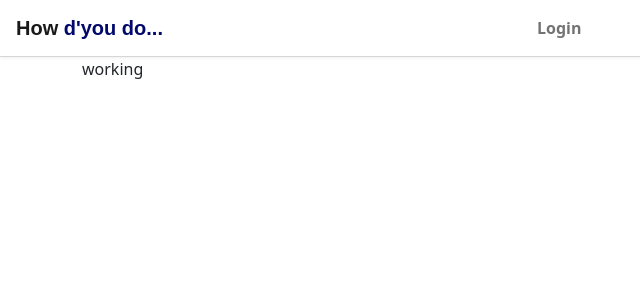
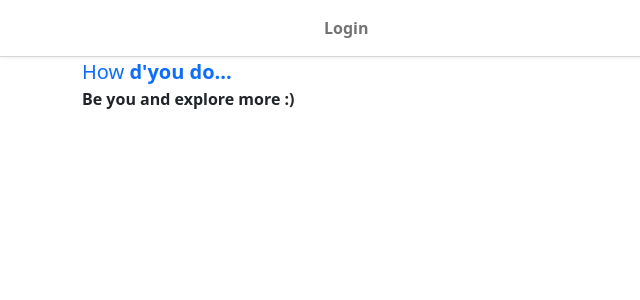
Before and after one commit to AravindRaveendran-inGit/social_media, a Django app: page / in a window 1280 px wide. Shown: the top 300 px of the page, without its empty margins (0-640 px from the left). Run offline with Django 3.2, Linux system fonts and the light colour scheme.

Commit message:
Completed.

```diff
--- a/social_application/settings.py
+++ b/social_application/settings.py
@@ -53,7 +53,7 @@ LOGIN_REDIRECT_URL = '/feeds'
 ACCOUNT_AUTHENTICATION_METHOD = 'email'
 ACCOUNT_EMAIL_REQUIRED = True
 ACCOUNT_EMAIL_UNIQUE = True
-ACCOUNT_EMAIL_VERIFICATION = 'mandatory'
+# ACCOUNT_EMAIL_VERIFICATION = 'mandatory'
 
 
 if DEBUG:
@@ -62,8 +62,8 @@ if DEBUG:
 # EMAIL_USE_TLS = True
 # EMAIL_HOST = 'smtp.gmail.com'
 # EMAIL_PORT = '587'
-# EMAIL_HOST_USER = 'jarvisversion0.0@gmail.com'
-# EMAIL_HOST_PASSWORD = 'Dimensional@0667'
+# EMAIL_HOST_USER = '****'
+# EMAIL_HOST_PASSWORD = '***'
 # DEFAULT_FROM_EMAIL = EMAIL_HOST_USER
 
 
--- a/templates/main/home.html
+++ b/templates/main/home.html
@@ -5,5 +5,6 @@ home
 {%  endblock title %}
 
 {% block content %}
-{{ hello }}
+ <a class=" navbar-brand tag-line" href="#">How<b>&nbspd'you do...</b></a>
+<b><p class="tag-line"> Be you and explore more :)</p></b>
     {% endblock content %}
--- a/templates/main/navbar.html
+++ b/templates/main/navbar.html
@@ -11,7 +11,9 @@
 
 
 <nav class="navbar navbar-expand-lg navbar-light">
+{% if request.user.is_authenticated %}
   <a class="{% if request.path == path_to_home %}active{% endif %} navbar-brand" href="{{path_to_home}}">How<b>&nbspd'you do...</b></a>
+{% endif %}
 <!--  <button type="button" class="navbar-toggler" data-toggle="collapse" data-target="#navbarCollapse">-->
 <!--    <span class="navbar-toggler-icon"></span>-->
 <!--  </button>-->
@@ -50,7 +52,7 @@
       </div>
       <a href="{% url 'account_logout'%}" class="nav-item nav-link  blog_link">Logout</a>
       {% else %}
-        <a href="{% url 'account_login'%}" class="nav-item nav-link  blog_link">Login</a>
+        <a href="{% url 'account_login'%}" class="nav-item nav-link  blog_link login">Login</a>
 
       {% endif %}
     </div>
```
Also changed, not shown: db.sqlite3.
